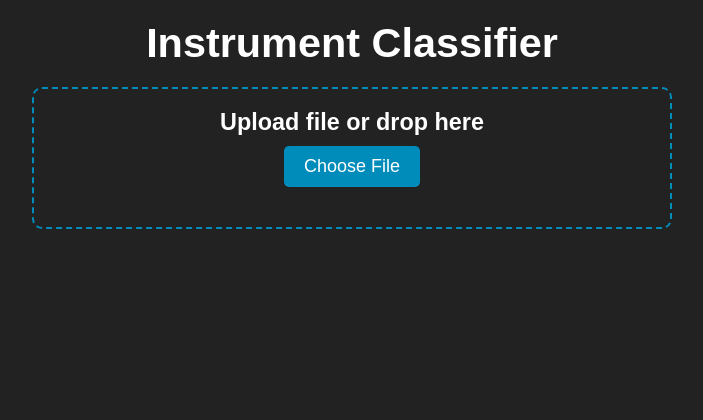
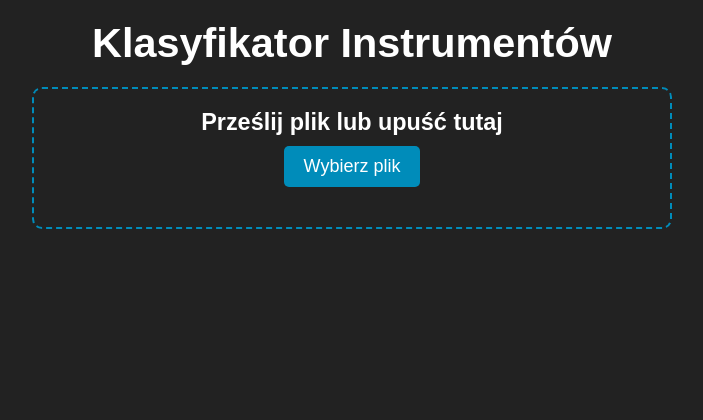
Before and after one commit to MaxenV/Instruments-Classification, a Django app: page / in a window 1280 px wide. Shown: the top 420 px of the page, without its empty margins (288-991 px from the left). Run offline with Django 5.2, Linux system fonts and the light colour scheme.

Commit message:
Change language to polish

```diff
--- a/InstrumentClassification/InstrumentClassifier/templates/index.html
+++ b/InstrumentClassification/InstrumentClassifier/templates/index.html
@@ -1,5 +1,5 @@
 <!DOCTYPE html>
-<html lang="en">
+<html lang="pl">
   <head>
     <meta charset="UTF-8" />
     <meta http-equiv="X-UA-Compatible" content="IE=edge" />
@@ -96,19 +96,19 @@
   </head>
   <body>
     <div class="container">
-      <h1>Instrument Classifier</h1>
+      <h1>Klasyfikator Instrumentów</h1>
 
       <div id="drag-area" class="drag-area">
-        <h2>Upload file or drop here</h2>
+        <h2>Prześlij plik lub upuść tutaj</h2>
 
-        <label for="file-input" class="custom-file-upload">Choose File</label>
+        <label for="file-input" class="custom-file-upload">Wybierz plik</label>
         <input type="file" id="file-input" accept="audio/*" />
         <div id="result"></div>
-        <div id="loading">Loading...</div>
+        <div id="loading">Ładowanie...</div>
       </div>
     </div>
 
-    <div id="overlay" class="overlay">Drop here</div>
+    <div id="overlay" class="overlay">Upuść tutaj</div>
 
     <script>
       const VALID_EXTENSIONS = ['mp3', 'wav']
@@ -128,12 +128,12 @@
         const isValidSize = file.size <= MAX_FILE_SIZE
 
         if (!isValidExtension) {
-          resultDiv.innerHTML = 'Invalid file type. Only mp3 and wav files are allowed.'
+          resultDiv.innerHTML = 'Nieprawidłowy typ pliku. Dozwolone są tylko pliki mp3 i wav.'
           return false
         }
 
         if (!isValidSize) {
-          resultDiv.innerHTML = 'File size exceeds 800MB limit.'
+          resultDiv.innerHTML = 'Rozmiar pliku przekracza limit 800MB.'
           return false
         }
 
@@ -163,19 +163,19 @@
 
             if (data.predictions) {
               const predictions = data.predictions
-              let resultText = 'Predictions:<br>'
+              let resultText = 'Rozponane instrumenty:<br>'
               for (const [className, percentage] of Object.entries(predictions)) {
                 resultText += `${className}: ${percentage}<br>`
               }
               resultDiv.innerHTML = resultText
             } else {
-              resultDiv.innerHTML = 'Error: ' + data.error
+              resultDiv.innerHTML = 'Błąd: ' + data.error
             }
           })
           .catch((error) => {
-            console.log('Error occurred:', error)
+            console.log('Wystąpił błąd:', error)
             loadingDiv.style.display = 'none'
-            resultDiv.innerHTML = 'An error occurred!'
+            resultDiv.innerHTML = 'Wystąpił błąd!'
           })
       }
 
--- a/InstrumentClassification/InstrumentClassifier/utils.py
+++ b/InstrumentClassification/InstrumentClassifier/utils.py
@@ -4,15 +4,15 @@ import librosa
 import numpy as np
 
 CLASS_MAPPINGS = {
-    "0": "piccolo",
-    "1": "clarinet",
-    "2": "bass",
-    "3": "flute",
-    "4": "oboe",
-    "5": "cello",
-    "6": "violin",
-    "7": "sax",
-    "8": "trumpet",
+    "0": "pikolo",
+    "1": "klarnet",
+    "2": "bas",
+    "3": "flet",
+    "4": "obój",
+    "5": "wiolonczela",
+    "6": "skrzypce",
+    "7": "saksofon",
+    "8": "trąbka",
 }
 
 
```
Also changed, not shown: 2 other files.
